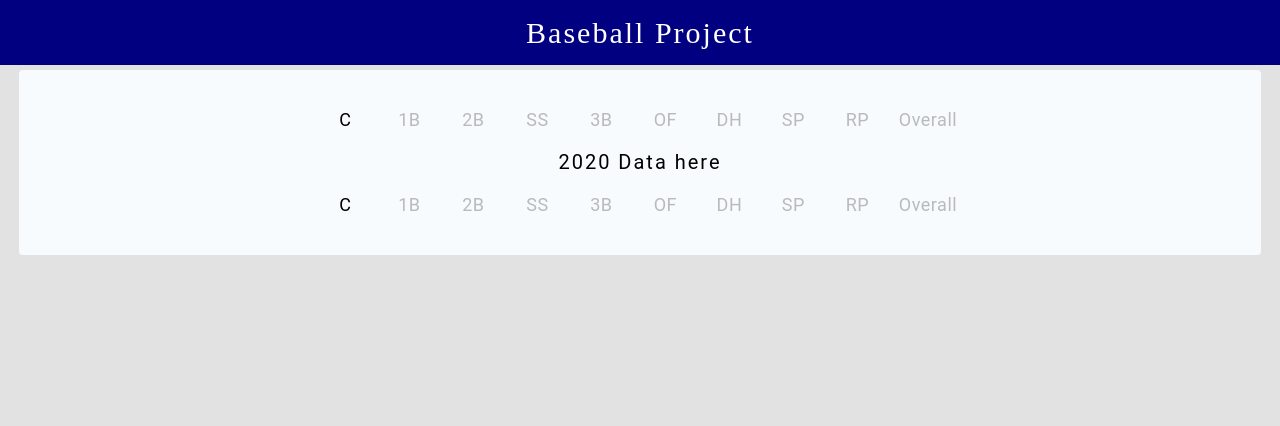
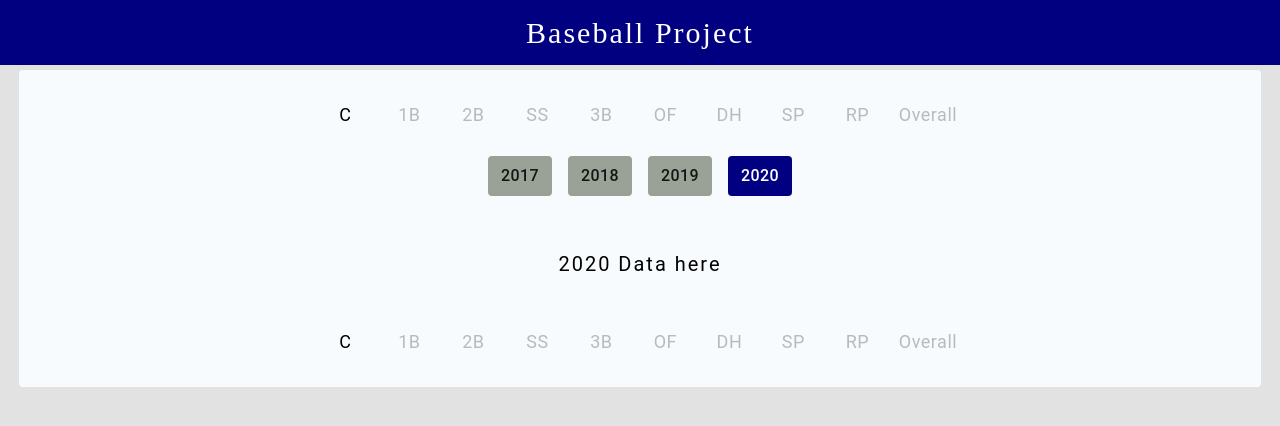
Before and after one commit to atonymartin20/BaseballProject, a React (Create React App) app in the folder frontend/: page /catchers in a window 1280 px wide. Shown: the top 426 px of the page. Built offline with nearby package versions, Linux system fonts and the light colour scheme; no server answers.

Commit message:
Conditional rendering based on year selected

```diff
--- a/frontend/src/components/navbar/links.js
+++ b/frontend/src/components/navbar/links.js
@@ -35,7 +35,7 @@ const styles = theme => ({
         lineHeight: "20px",
         textDecoration: "none",
         display: "inline-flex",
-        height: 60,
+        height: 50,
         textAlign: "center",
         textTransform: "none",
         "&:hover,&:focus": {
--- a/frontend/src/components/positions/catchers.js
+++ b/frontend/src/components/positions/catchers.js
@@ -2,6 +2,9 @@ import React from 'react';
 import Navbar from '../navbar';
 import Links from '../navbar/links.js';
 import withStyles from '@material-ui/core/styles/withStyles';
+import Button from "@material-ui/core/Button";
+import List from "@material-ui/core/List";
+import ListItem from "@material-ui/core/ListItem";
 
 // import PropTypes from 'prop-types';
 // import clsx from 'clsx';
@@ -26,6 +29,14 @@ import withStyles from '@material-ui/core/styles/withStyles';
 // import FilterListIcon from '@material-ui/icons/FilterList';
 
 const styles = theme => ({
+    flipDataList: {
+        display: 'flex',
+        marginTop: 0,
+    },
+    flipDataListItem: {
+        paddingLeft: 8,
+        paddingRight: 8,
+    },
     positionDiv: {
         width: '100%',
         display: 'flex',
@@ -65,46 +76,127 @@ class Catchers extends React.Component {
         display2020: true,
     }
 
+    changeYear2017 = event => {
+        event.preventDefault();
+        this.setState({
+            display2017: true,
+            display2018: false,
+            display2019: false,
+            display2020: false
+        })
+    }
+
+    changeYear2018 = event => {
+        event.preventDefault();
+        this.setState({
+            display2017: false,
+            display2018: true,
+            display2019: false,
+            display2020: false
+        })
+    }
+
+    changeYear2019 = event => {
+        event.preventDefault();
+        this.setState({
+            display2017: false,
+            display2018: false,
+            display2019: true,
+            display2020: false
+        })
+    }
+
+    changeYear2020 = event => {
+        event.preventDefault();
+        this.setState({
+            display2017: false,
+            display2018: false,
+            display2019: false,
+            display2020: true
+        })
+    }
     render() {
         const { classes } = this.props;
-        const { display2017, display2018, display2019, display2020 } = this.state;
+        const { display2017, display2018, display2019, display2020, } = this.state;
+
+        const flipDataButton = {
+            fontSize: '1.6rem',
+            backgroundColor: '#9AA297'
+        }
+
+        const flipDataButtonSelected = {
+            fontSize: '1.6rem',
+            color: 'white',
+            backgroundColor: '#000080',
+        }
 
         const data = (
             <div>
                 {display2017 ? (
                     <div>
-                        <h1 className={classes.homepageText}>2017 Data here</h1>
-                    </div> ) : null
+                        <h1 className={classes.positionText}>2017 Data here</h1>
+                    </div>) : null
                 }
 
                 {display2018 ? (
                     <div>
-                        <h1 className={classes.homepageText}>2018 Data here</h1>
-                    </div> ) : null
+                        <h1 className={classes.positionText}>2018 Data here</h1>
+                    </div>) : null
                 }
 
                 {display2019 ? (
                     <div>
-                        <h1 className={classes.homepageText}>2019 Data here</h1>
-                    </div> ) : null
+                        <h1 className={classes.positionText}>2019 Data here</h1>
+                    </div>) : null
                 }
 
                 {display2020 ? (
                     <div>
-                        <h1 className={classes.homepageText}>2020 Data here</h1>
-                    </div> ) : null
+                        <h1 className={classes.positionText}>2020 Data here</h1>
+                    </div>) : null
                 }
 
             </div >
+        )
 
+        const flipData = (
+            <div>
+                <List className={classes.flipDataList}>
+                    <ListItem className={classes.flipDataListItem} onClick={this.changeYear2017}>
+                        <Button
+                            style={display2017 ? flipDataButtonSelected : flipDataButton}>
+                            2017
+                            </Button>
+                    </ListItem>
+                    <ListItem className={classes.flipDataListItem} onClick={this.changeYear2018}>
+                        <Button
+                            style={display2018 ? flipDataButtonSelected : flipDataButton}>
+                            2018
+                            </Button>
+                    </ListItem>
+                    <ListItem className={classes.flipDataListItem} onClick={this.changeYear2019}>
+                        <Button
+                            style={display2019 ? flipDataButtonSelected : flipDataButton}>
+                            2019
+                            </Button>
+                    </ListItem>
+                    <ListItem className={classes.flipDataListItem} onClick={this.changeYear2020}>
+                        <Button
+                            style={display2020 ? flipDataButtonSelected : flipDataButton}>
+                            2020
+                            </Button>
+                    </ListItem>
+                </List>
+            </div>
         )
         return (
             <div className={classes.positionDiv}>
                 <Navbar />
                 <div className={classes.positionSpacingDiv}>
                     <Links />
-                    <h1 className={classes.homepageText}>{data}</h1>
+                    {flipData}
 
+                    <h1 className={classes.positionText}>{data}</h1>
                     <Links />
                 </div>
             </div>
```
Also changed, not shown: 1 other file (tests, documents, lock files or other folders).
